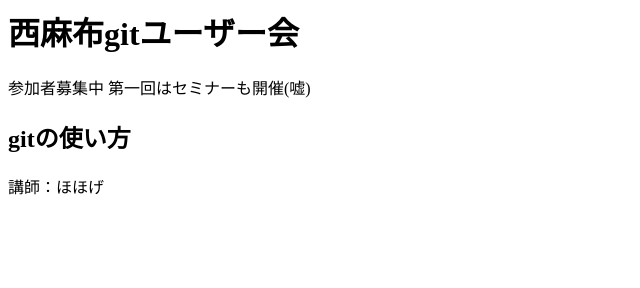
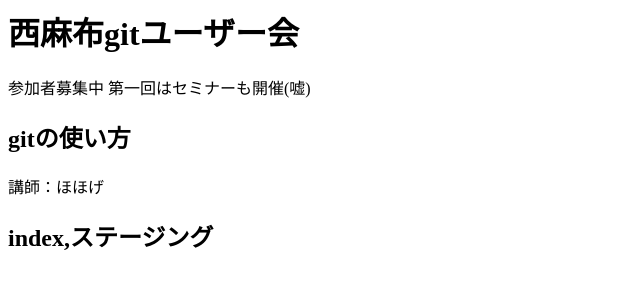
Before and after one commit to yas65/practice, a plain HTML site: page index.html in a window 1280 px wide. Shown: the whole page, without its empty margins (0-640 px from the left). Drawn offline with Linux system fonts and the light colour scheme.

Commit message:
インデックス、ステージング追加

```diff
--- a/index.html
+++ b/index.html
@@ -7,4 +7,5 @@
 第一回はセミナーも開催(嘘)
 <h2>gitの使い方</h2>
 <p>講師：ほほげ</p>
+<h2>index,ステージング</h2>
 </body>
```
